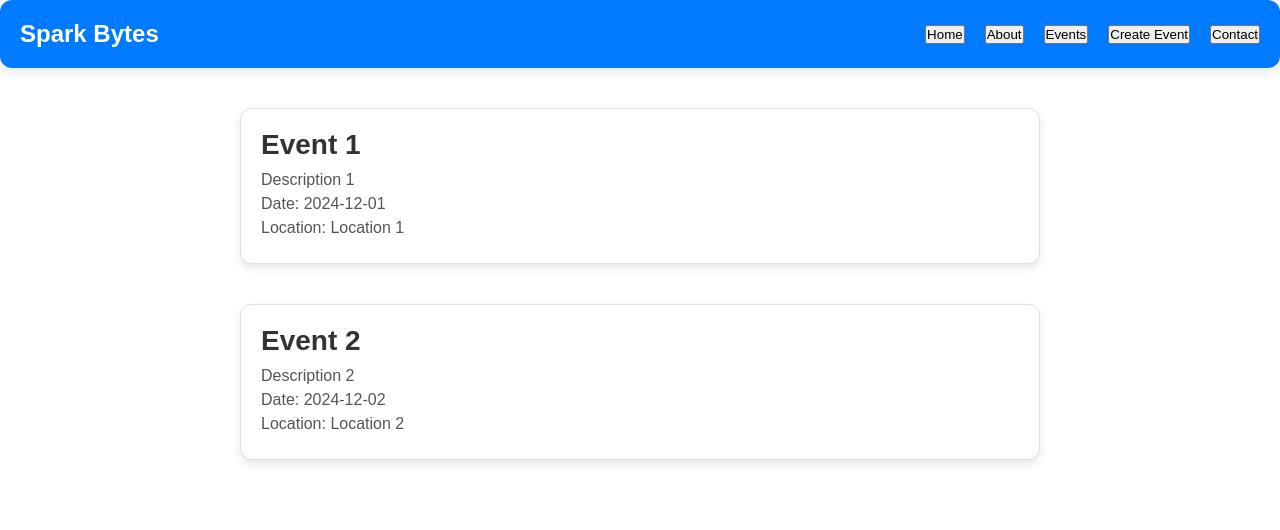
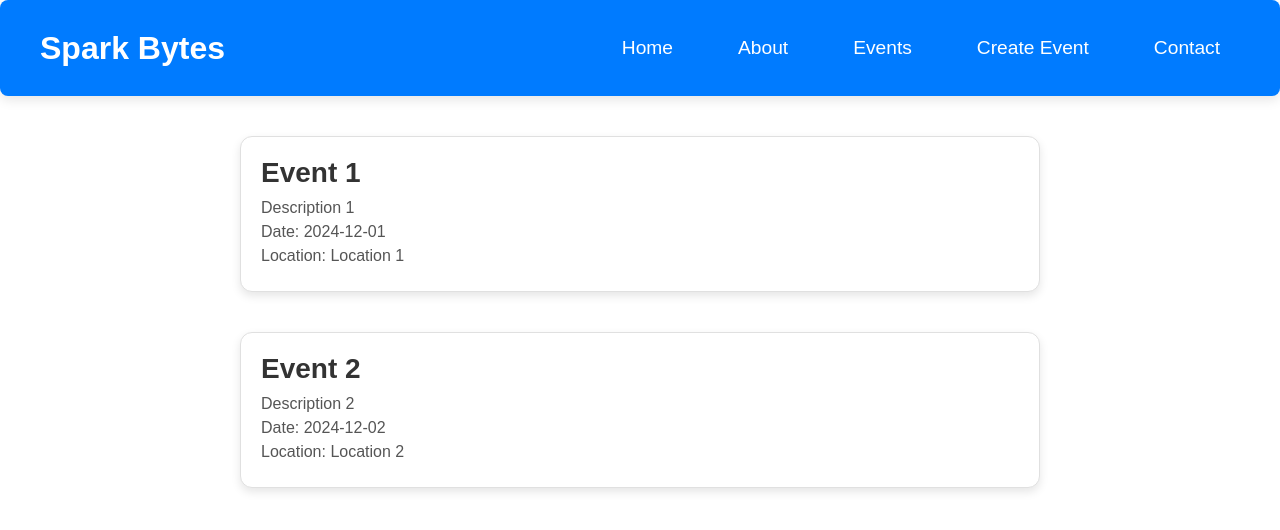
Before and after one commit to dkevin5542/SparkBytesG7, a Next.js app in the folder front-end/sparkbtyesg7/: page / in a window 1280 px wide. Shown: the top 530 px of the page. Built offline with nearby package versions, Linux system fonts and the light colour scheme.

Commit message:
added and fixed some css for the nav-bar

```diff
--- a/front-end/sparkbtyesg7/src/app/components/navbar.tsx
+++ b/front-end/sparkbtyesg7/src/app/components/navbar.tsx
@@ -16,7 +16,7 @@ export const Navbar: React.FC = () => {
       <div className="navbar-brand" onClick={() => handleNavigation('/')}>Spark Bytes</div>
       <ul className="navbar-links">
         <li><button onClick={() => handleNavigation('/')}>Home</button></li>
-        <li><button onClick={() => handleNavigation('/about')}>About</button></li> {/* Corrected route */}
+        <li><button onClick={() => handleNavigation('/about')}>About</button></li>
         <li><button onClick={() => handleNavigation('/events')}>Events</button></li>
         <li><button onClick={() => handleNavigation('/create-event')}>Create Event</button></li>
         <li><button onClick={() => handleNavigation('/contact')}>Contact</button></li>
--- a/front-end/sparkbtyesg7/src/app/styles/navbar.css
+++ b/front-end/sparkbtyesg7/src/app/styles/navbar.css
@@ -2,29 +2,43 @@
   display: flex;
   justify-content: space-between;
   align-items: center;
-  padding: 20px;
+  padding: 25px 40px;
   background-color: #007bff;
   color: white;
   box-shadow: 0 4px 12px rgba(0, 0, 0, 0.1);
-  border-radius: 12px;
+  border-radius: 8px;
   margin-bottom: 20px;
+}
+
+.navbar-brand {
+  font-size: 2em;
+  font-weight: bold;
+  color: white;
   cursor: pointer;
 }
-.navbar-brand {
-  font-size: 1.5em;
-  font-weight: bold;
-}
+
 .navbar-links {
   list-style: none;
   display: flex;
-  gap: 20px;
+  gap: 25px;
 }
-.navbar-links li a {
+
+.navbar-links li {
+  display: flex;
+}
+
+.navbar-links li button {
+  background: none;
+  border: none;
   color: white;
-  text-decoration: none;
-  transition: color 0.3s;
+  font-size: 1.2em;
+  padding: 12px 20px;
+  transition: all 0.3s ease;
   cursor: pointer;
+  border-radius: 6px;
 }
-.navbar-links li a:hover {
+
+.navbar-links li button:hover {
+  background-color: #0056b3;
   color: #d1e7ff;
 }
```
